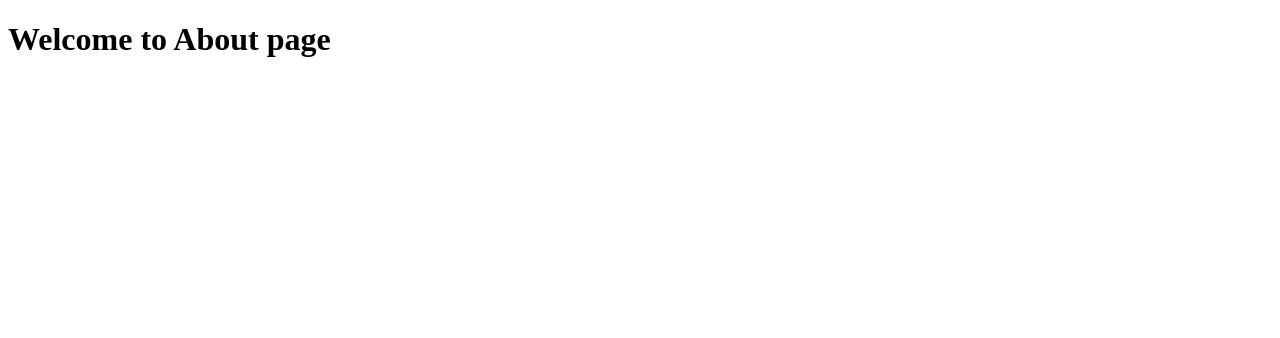
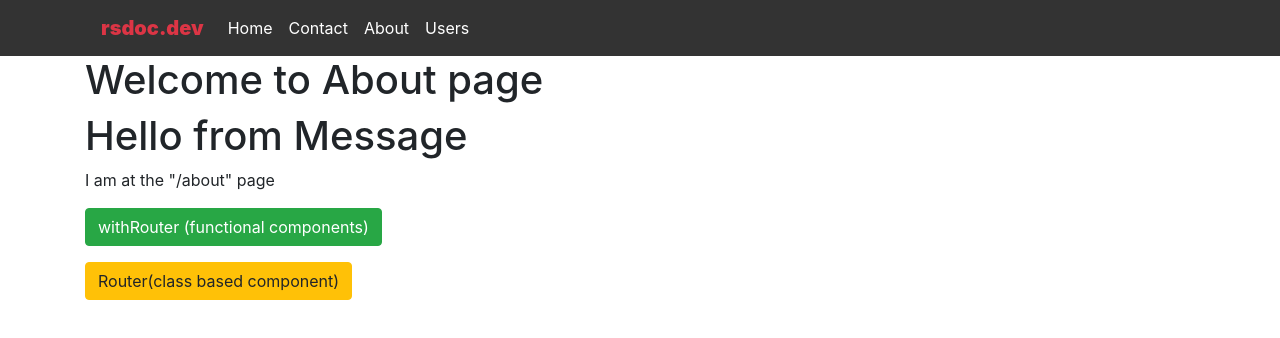
Before and after one commit to rsfyi/next.js-basics, a Next.js app: page /about in a window 1280 px wide. Shown: the top 338 px of the page. Built offline with nearby package versions, Linux system fonts and the light colour scheme.

Commit message:
finished router events

```diff
--- /dev/null
+++ b/components/includes/message.js
@@ -0,0 +1,22 @@
+import React from 'react';
+import { withRouter } from 'next/router';
+
+const Message = (props) => (
+  <div>
+    <h1>Hello from Message</h1>
+    <p>I am at the "{props.router.pathname}" page</p>
+    <button
+      className='btn btn-success'
+      onClick={() =>
+        props.router.push(
+          { pathname: '/users/profile', query: { userId: 2 } },
+          '/users/profile/2'
+        )
+      }
+    >
+      withRouter (functional components)
+    </button>
+  </div>
+);
+
+export default withRouter(Message);
--- a/pages/about.js
+++ b/pages/about.js
@@ -1,5 +1,66 @@
-import React from 'react';
+import React, { Fragment, Component } from 'react';
+import Router from 'next/router';
 
-const About = () => <h1>Welcome to About page</h1>;
+import { MainLayout } from '../components/layouts/main-layout';
+import Message from '../components/includes/message';
+
+class About extends Component {
+  handleRouteChangeStart = (url) => {
+    console.log('Route change start event ...');
+  };
+
+  handleRouteChangeComplete = (url) => {
+    console.log('Route change complete event ...');
+  };
+
+  handleBeforeHistoryChange = (url) => {
+    console.log('Route before history change event ...');
+  };
+
+  componentDidMount() {
+    console.log(' [ About ] : ', Router);
+
+    // adding the router change event
+    Router.events.on('routeChangeStart', this.handleRouteChangeStart);
+    Router.events.on('routeChangeComplete', this.handleRouteChangeComplete);
+    Router.events.on('beforeHistoryChange', this.handleBeforeHistoryChange);
+
+    // beforePopState - leaving the component - based browser back button
+    // Router.beforePopState(({ url, as, options }) => {
+    //   console.log(url, as);
+    //   if (as === '/contact') {
+    //     window.location.href = '/whatever';
+    //     return false;
+    //   }
+
+    //   return true;
+    // });
+
+    //adding redirection
+    // Router.replace('/contact', '/contact/56');
+  }
+
+  render() {
+    return (
+      <Fragment>
+        <MainLayout>
+          <h1>Welcome to About page</h1>
+          <Message />
+          <button
+            className='btn btn-warning mt-3'
+            onClick={() =>
+              Router.push(
+                { pathname: '/users/profile', query: { userId: 1 } },
+                'users/profile/1'
+              )
+            }
+          >
+            Router(class based component)
+          </button>
+        </MainLayout>
+      </Fragment>
+    );
+  }
+}
 
 export default About;
```
Also changed, not shown: 1 other file (tests, documents, lock files or other folders).
